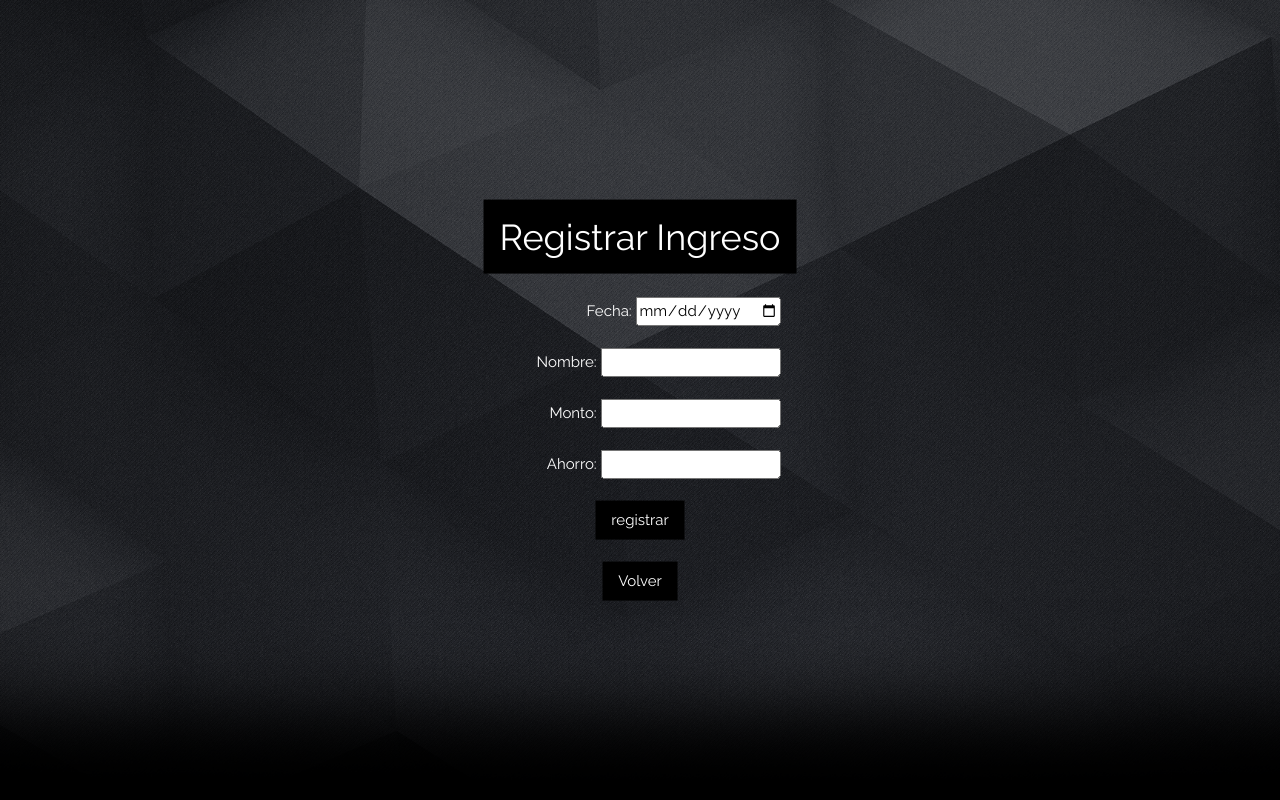
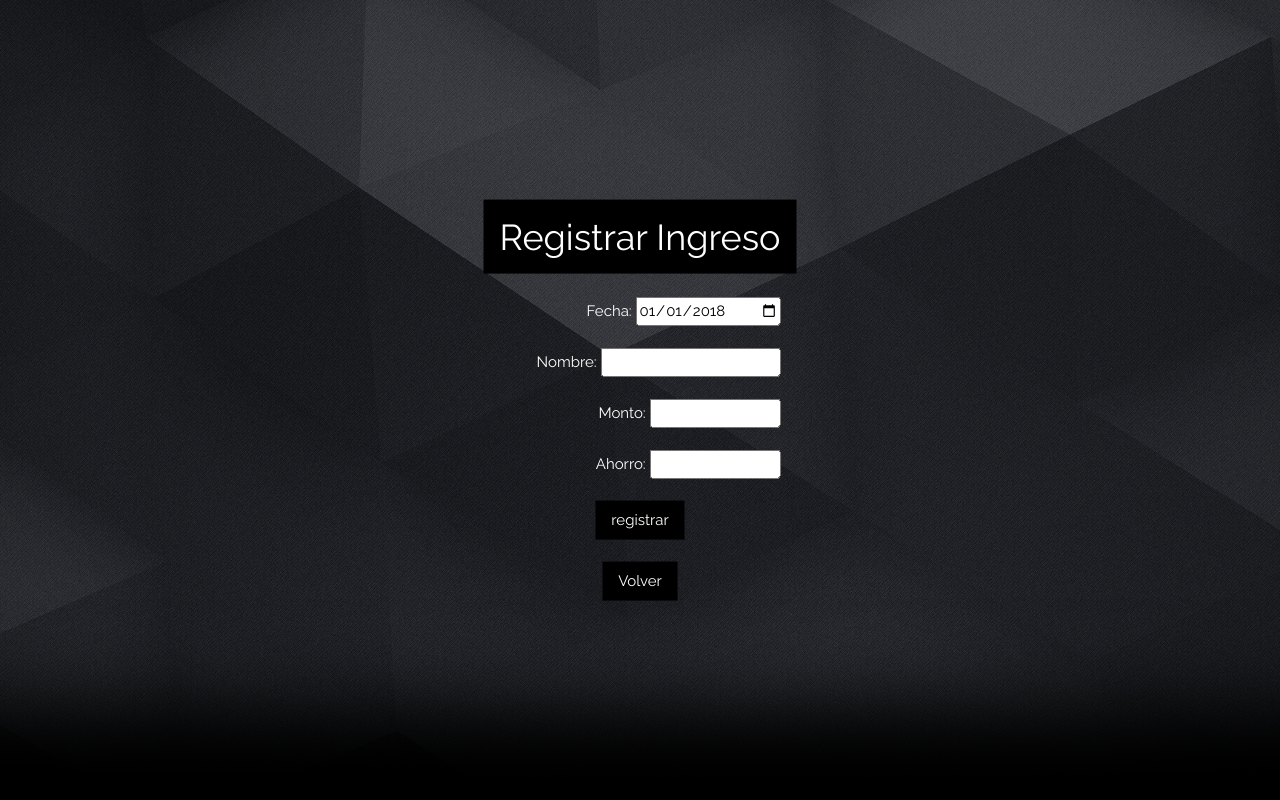
Before and after one commit to fabr0d/ProyectoFinal-IS2, a Django app: page /save/registrarIngreso in a window 1280 px wide. Run offline with Django 3.2, Linux system fonts and the light colour scheme.

Commit message:
Nueva version 0.2.2

```diff
--- a/save/models.py
+++ b/save/models.py
@@ -50,7 +50,7 @@
 			return False
 	def reemplazarAhorro(user_,antiguo_ahorro,nuevo_ahorro):
 		user=Usuario.objects.get(pk=user_)
-		diferencia=nuevo_ahorro - antiguo_ahorro
+		diferencia=Decimal(nuevo_ahorro) - Decimal(antiguo_ahorro)
 		user.ahorro=user.ahorro + Decimal(diferencia)
 		user.save()
 class Ingreso(models.Model):
--- a/save/templates/save/Plantilla_EditarEgreso.html
+++ b/save/templates/save/Plantilla_EditarEgreso.html
@@ -45,10 +45,10 @@
         <input type="date" name="fecha" value="{{egreso.fecha|date:'Y-m-d'}}" required>
         <br><br>
         Nombre:
-        <input type="text" name="nombre" value={{egreso.nombre}}>
+        <input type="text" name="nombre" maxlength="50" value={{egreso.nombre}} required>
         <br><br>
         Monto:
-        <input type="number" step="0.01" name="monto" value={{egreso.monto}} required>
+        <input type="number" step="0.01" name="monto" min="0" max="999999999" value={{egreso.monto}} required>
         <br><br>
         <div align="center">
           <input type="submit" value="registrar" class="w3-button w3-black">
--- a/save/templates/save/Plantilla_EditarIngreso.html
+++ b/save/templates/save/Plantilla_EditarIngreso.html
@@ -38,13 +38,13 @@
           <input type="date" name="fecha" value="{{ingreso.fecha|date:'Y-m-d'}}" required>
         <br><br>
         Nombre:
-        <input type="text" name="nombre" value={{ingreso.nombre}}>
+        <input type="text" name="nombre" maxlength="50" value={{ingreso.nombre}} required>
         <br><br>
         Monto:
-        <input type="number" step="0.01" name="monto" value={{ingreso.monto}} required>
+        <input type="number" step="0.01" name="monto" min="0" max="999999999" value={{ingreso.monto}} required>
         <br><br>
         Ahorro:
-        <input type="number" step="0.01" name="ahorro" value={{ingreso.ahorro}} required>
+        <input type="number" step="0.01" name="ahorro" min="0" max="999999999" value={{ingreso.ahorro}} required>
         <br><br>
         <div align="center">
           <input type="submit" value="Editar" class="w3-button w3-black">
--- a/save/templates/save/Plantilla_IniciarSesion.html
+++ b/save/templates/save/Plantilla_IniciarSesion.html
@@ -34,7 +34,7 @@
         <br>
         <div align="right">
         Correo:
-        <input type="text" name="email" pattern="^[a-z0-9._%+-]+@[a-z0-9.-]+\.[a-z]{2,4}$" maxlength="50">
+        <input type="text" name="email" maxlength="50">
         <br><br>
         Contraseña:
         <input type="password" name="password" maxlength="50">
--- a/save/templates/save/Plantilla_Registrar.html
+++ b/save/templates/save/Plantilla_Registrar.html
@@ -47,7 +47,8 @@
             <input type="submit" value="registrar" class="w3-button w3-black">
           </div>
       </form>
-
+      <br>
+      <div align="center"><a href="{% url 'login' %}" class="w3-button w3-black">Volver</a></div>
     </div>
   </div>
 </div>
--- a/save/templates/save/Plantilla_RegistrarIngreso.html
+++ b/save/templates/save/Plantilla_RegistrarIngreso.html
@@ -32,16 +32,16 @@
         <br>
         <div align="right">
           Fecha:
-          <input type="date" name="fecha" required>
+          <input type="date" name="fecha" value="2018-01-01" required>
   		  <br><br>
   		  Nombre:
-  		  <input type="text" name="nombre">
+  		  <input type="text" name="nombre" maxlength="50" required>
   		  <br><br>
   		  Monto:
-  		  <input type="number" step="0.01" name="monto" required>
+  		  <input type="number" step="0.01" name="monto" min="0" max="999999999" required>
   		  <br><br>
         Ahorro:
-        <input type="number" step="0.01" name="ahorro" required>
+        <input type="number" step="0.01" name="ahorro" min="0" max="999999999" required>
         <br><br>
   		  <div align="center">
   		  	<input type="submit" value="registrar" class="w3-button w3-black">
--- a/save/templates/save/inicioVista.html
+++ b/save/templates/save/inicioVista.html
@@ -35,7 +35,8 @@
 		<a href="{% url 'verListadoIngresos' %}" class="w3-button w3-black">Ver Listado Ingresos</a>
 		<br><br>
 		<a href="{% url 'verListadoEgresos' %}" class="w3-button w3-black">Ver Listado Egresos</a>
-
+		<br><br>
+    <a href="{% url 'login' %}" class="w3-button w3-black">Cerrar Sesión</a>
       </div>
     </div>
   </div>
--- a/save/views.py
+++ b/save/views.py
@@ -12,6 +12,8 @@
 		    email=request.POST['email']
 		    contra=request.POST['password']
 		except:
+			if 'user' in request.session:
+				del request.session['user']
 			return render(request, 'save/Plantilla_IniciarSesion.html')
 		if Usuario.existeEmail(email):
 			if Usuario.existeUsuario(email,contra):
```
Also changed, not shown: save/templates/save/Plantilla_RegistrarEgreso.html (+3 -4 lines), db.sqlite3.
